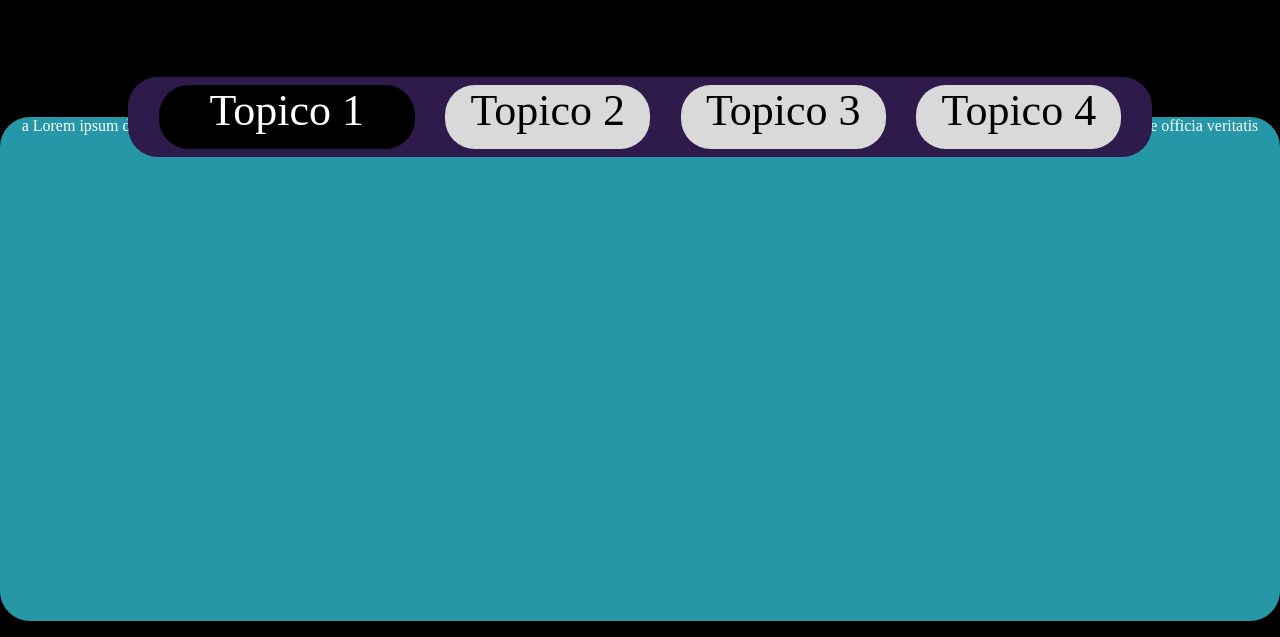
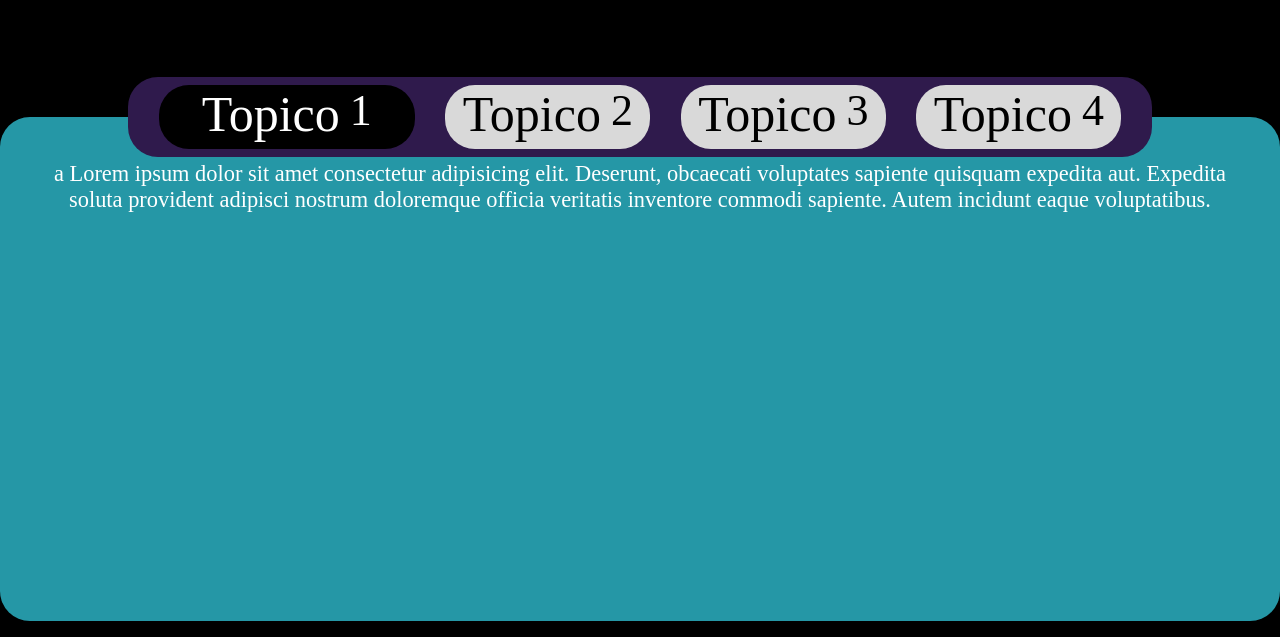
Before and after one commit to ProjAngeloAraujo/PROJECT_-ACCESSIBILITY, a plain HTML site: page Cognitiva.html in a window 1280 px wide. Shown: the part 163-800 px from the top of the page. Drawn offline with nearby package versions, Linux system fonts and the light colour scheme; a web font is replaced by a local one.

Commit message:
Add files via upload

```diff
--- a/Cognitiva.html
+++ b/Cognitiva.html
@@ -24,16 +24,16 @@
     <main>
         <div class="container">
             <div class="topicos">
-                <button class="click-bot" id="bot-topico1">Topico 1</button>
-                <button class="bot-topico" id="bot-topico2">Topico 2</button>
-                <button class="bot-topico" id="bot-topico3">Topico 3</button>
-                <button class="bot-topico" id="bot-topico4">Topico 4</button>
+                <a class="click-bot" id="bot-topico1" ><p class="topico-p">Topico</p>1</a>
+                <a class="bot-topico" id="bot-topico2"><p class="topico-p">Topico</p>2</a>
+                <a class="bot-topico" id="bot-topico3"><p class="topico-p">Topico</p>3</a>
+                <a class="bot-topico" id="bot-topico4"><p class="topico-p">Topico</p>4</a>
             </div>
             <div class="informacoes">
-                <p id="paragrafo1">a Lorem ipsum dolor sit amet consectetur adipisicing elit. Deserunt, obcaecati voluptates sapiente quisquam expedita aut. Expedita soluta provident adipisci nostrum doloremque officia veritatis inventore commodi sapiente. Autem incidunt eaque voluptatibus.</p>
-                <p id="paragrafo2" hidden>b Lorem ipsum, dolor sit amet consectetur adipisicing elit. Dignissimos, vitae eos fuga quam sed ut! Labore, aliquid obcaecati id quae illum, facere maxime, voluptas facilis laudantium libero similique corrupti adipisci?</p>
-                <p id="paragrafo3" hidden>c Lorem ipsum dolor sit amet consectetur adipisicing elit. Nihil, repudiandae excepturi officia maxime perferendis quia suscipit fugit architecto error hic expedita tempore harum sapiente nobis ducimus veniam dolore, incidunt voluptate.</p>
-                <p id="paragrafo4" hidden>d Lorem ipsum dolor sit amet consectetur adipisicing elit. Et earum deserunt excepturi laudantium molestiae amet vel nesciunt quaerat magnam repellat, sequi at ipsa impedit possimus ex maxime obcaecati minima. Consectetur?</p>
+                <p class="informacoes-p" id="paragrafo1">a Lorem ipsum dolor sit amet consectetur adipisicing elit. Deserunt, obcaecati voluptates sapiente quisquam expedita aut. Expedita soluta provident adipisci nostrum doloremque officia veritatis inventore commodi sapiente. Autem incidunt eaque voluptatibus.</p>
+                <p class="informacoes-p" id="paragrafo2" hidden>b Lorem ipsum, dolor sit amet consectetur adipisicing elit. Dignissimos, vitae eos fuga quam sed ut! Labore, aliquid obcaecati id quae illum, facere maxime, voluptas facilis laudantium libero similique corrupti adipisci?</p>
+                <p class="informacoes-p" id="paragrafo3" hidden>c Lorem ipsum dolor sit amet consectetur adipisicing elit. Nihil, repudiandae excepturi officia maxime perferendis quia suscipit fugit architecto error hic expedita tempore harum sapiente nobis ducimus veniam dolore, incidunt voluptate.</p>
+                <p class="informacoes-p" id="paragrafo4" hidden>d Lorem ipsum dolor sit amet consectetur adipisicing elit. Et earum deserunt excepturi laudantium molestiae amet vel nesciunt quaerat magnam repellat, sequi at ipsa impedit possimus ex maxime obcaecati minima. Consectetur?</p>
             </div>
         </div>
     </main>
```
Also changed, not shown: Auditiva.html (+8 -8 lines), Motora.html (+8 -8 lines).
